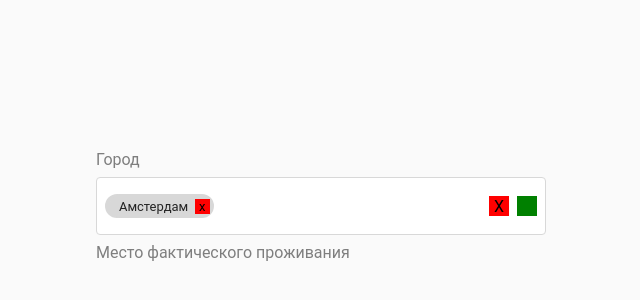
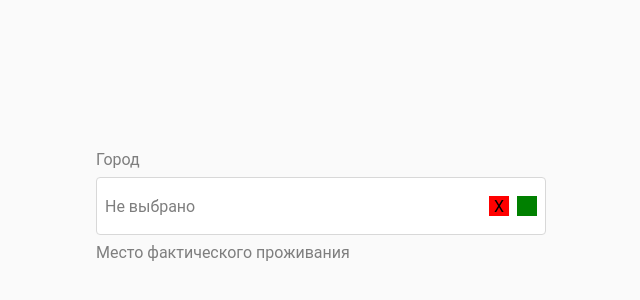
Before and after one commit to Alexey25041991/select-multiSelect, a React (Create React App) app: page / in a window 1280 px wide. Shown: the part 50-350 px from the top of the page, without its empty margins (319-959 px from the left). Built offline with nearby package versions, Linux system fonts and the light colour scheme.

Commit message:
initial value Multi

```diff
--- a/src/components/MySelect/MySelect.tsx
+++ b/src/components/MySelect/MySelect.tsx
@@ -43,7 +43,7 @@ const MySelect: React.FC<ISelectProps> = ({
 
   // Текущее значение для multi-селекта
 
-  const [ currentMultiValue, setCurrentMultiValue ] = useState<ISelectItem[]>([ findOption(options, initialValue!) ]);
+  const [ currentMultiValue, setCurrentMultiValue ] = useState<ISelectItem[]>([]);
 
   const handleRemoveAllClick = useCallback((e) => {
     e.stopPropagation();
```
